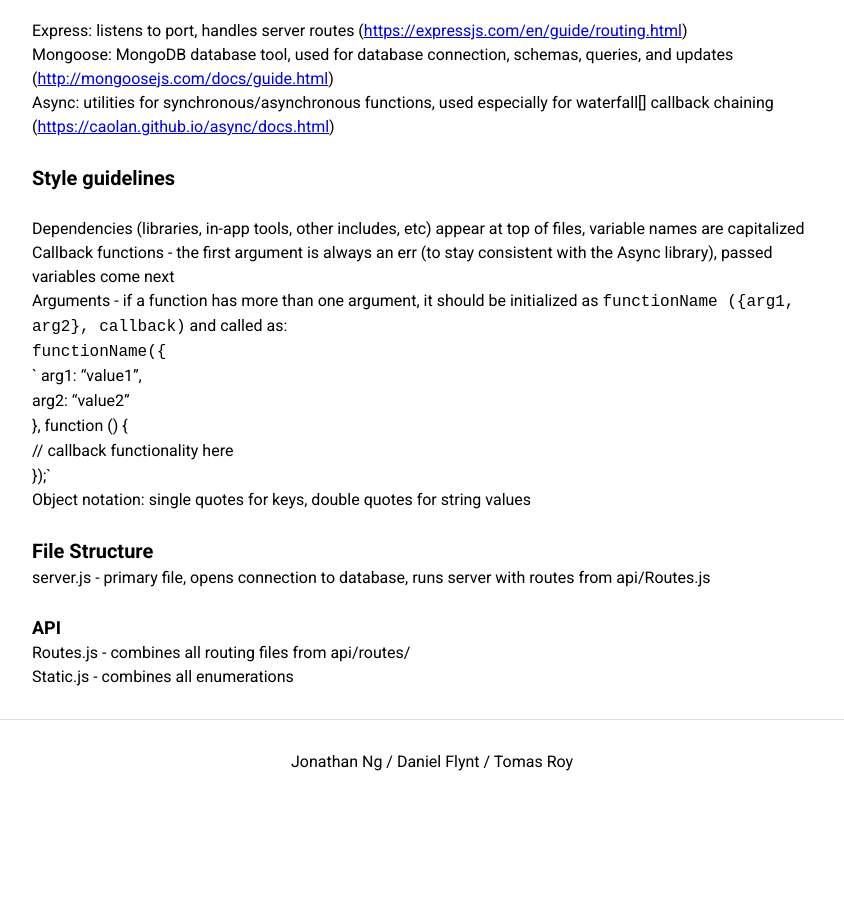
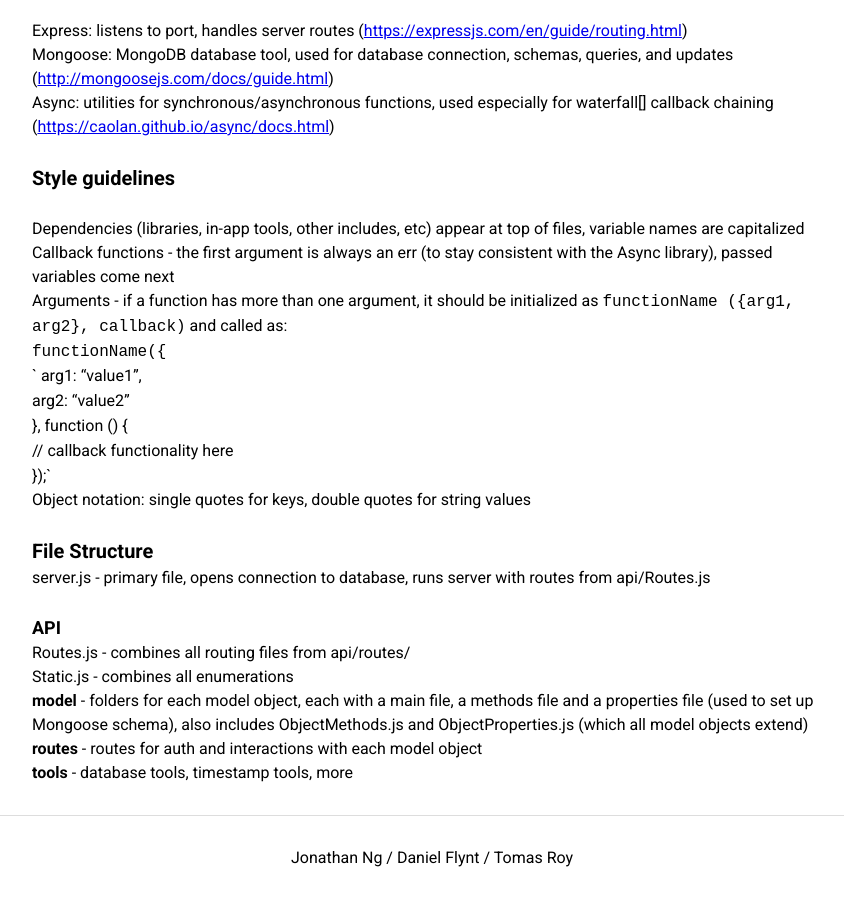
Before and after one commit to comp523-602/cchange-project, a Jekyll site: the page built from back-end-docs.markdown, in a window 1280 px wide and 900 px high, scrolled down 636 px. Shown: the whole window, without its empty margins (208-1052 px from the left). Built offline with Jekyll 4.4.1, drawn with Linux system fonts in a browser that asks for light colours; before the commit the page ends 1440 px from its top, so only the background shows below that.

Commit message:
Updated Back End Docs

```diff
--- a/back-end-docs.markdown
+++ b/back-end-docs.markdown
@@ -49,3 +49,6 @@ server.js - primary file, opens connection to database, runs server with routes
 ### API
 Routes.js - combines all routing files from api/routes/
 Static.js - combines all enumerations
+**model** - folders for each model object, each with a main file, a methods file and a properties file (used to set up Mongoose schema), also includes ObjectMethods.js and ObjectProperties.js (which all model objects extend)
+**routes** - routes for auth and interactions with each model object
+**tools** - database tools, timestamp tools, more
```
